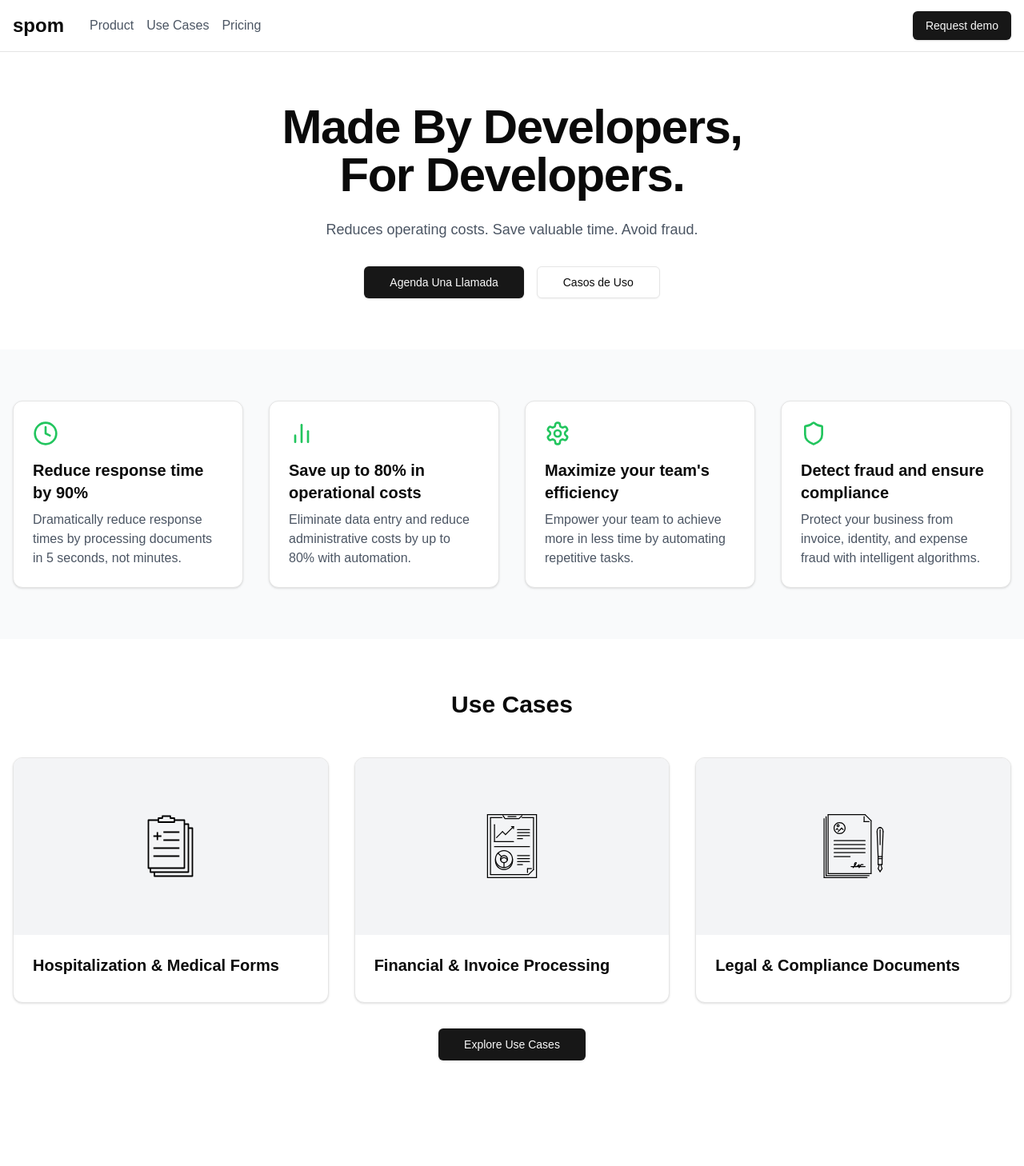
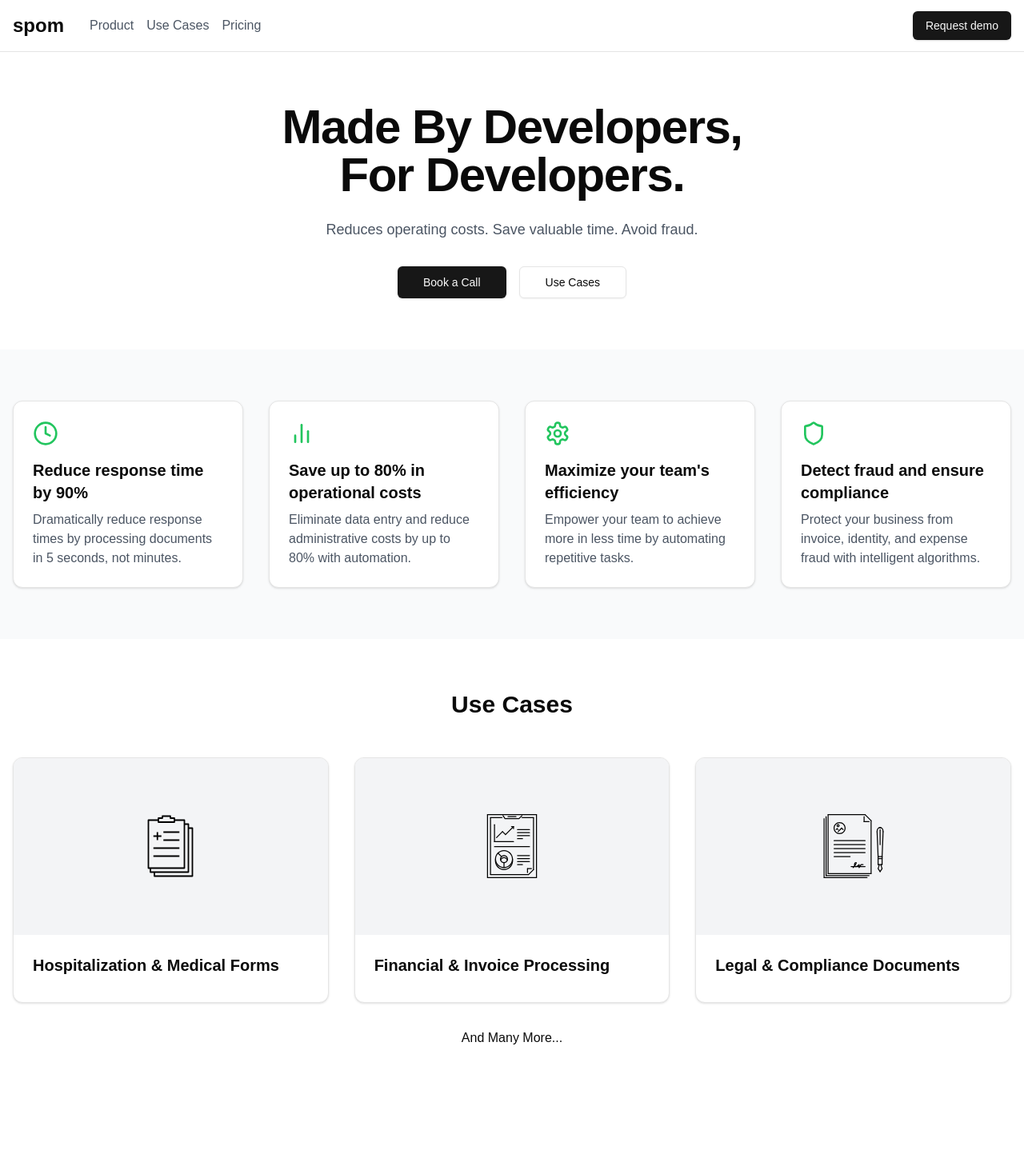
Before and after one commit to jschmidaguerre/OCR-Page, a Next.js app: page / in a window 1280 px wide. Shown: the top 1458 px of the page at 80% size. Built offline with nearby package versions, Linux system fonts and the light colour scheme.

Commit message:
calendly integration

```diff
--- a/package.json
+++ b/package.json
@@ -16,6 +16,7 @@
     "lucide-react": "^0.471.0",
     "next": "15.1.4",
     "react": "^19.0.0",
+    "react-calendly": "^4.3.1",
     "react-dom": "^19.0.0",
     "tailwind-merge": "^2.6.0",
     "tailwindcss-animate": "^1.0.7"
--- /dev/null
+++ b/src/app/booking/page.tsx
@@ -0,0 +1,31 @@
+"use client"
+
+import Navigation from '@/components/Navigation'
+import ReclaimSection from '@/components/ReclaimSection'
+import { InlineWidget } from 'react-calendly'
+
+export default function BookingPage() {
+  return (
+    <main >
+    <Navigation/>
+    <div className="container mx-auto px-4 py-16">
+      <div className="mb-12 text-center">
+        <h1 className="mb-4 text-4xl font-bold">Book a Demo</h1>
+        <p className="mx-auto max-w-2xl text-lg text-gray-600">
+          Schedule a 30-minute meeting at your convenience.
+        </p>
+      </div>
+
+      {/* Calendly embed */}
+      <div className="mx-auto max-w-3xl">
+        <InlineWidget
+          url="https://calendly.com/juanseaguerre/30min"
+          styles={{ height: '700px' }}
+        />
+      </div>
+    </div>
+    <ReclaimSection/>
+    </main>
+
+  )
+}
--- a/src/components/HeroSection.tsx
+++ b/src/components/HeroSection.tsx
@@ -1,23 +1,33 @@
+import Link from 'next/link'
 import { Button } from '@/components/ui/button'
 
 export default function HeroSection() {
   return (
     <section className="container mx-auto px-4 py-16 text-center">
+
       <h1 className="mb-6 text-4xl font-bold tracking-tight sm:text-5xl md:text-6xl">
         Made By Developers,
         <span className="block">For Developers.</span>
       </h1>
+
       <p className="mx-auto mb-8 max-w-2xl text-lg text-gray-600">
         Reduces operating costs. Save valuable time. Avoid fraud.
       </p>
+
       <div className="flex flex-col items-center justify-center gap-4 sm:flex-row">
-        <Button size="lg" className="w-full sm:w-auto">
-          Agenda Una Llamada
-        </Button>
-        <Button size="lg" variant="outline" className="w-full sm:w-auto">
-          Casos de Uso
-        </Button>
+        <Link href="/booking">
+          <Button size="lg" className="w-full sm:w-auto">
+            Book a Call
+          </Button>
+        </Link>
+
+        <Link href="#usecases">
+            <Button size="lg" variant="outline" className="w-full sm:w-auto">
+            Use Cases
+            </Button>
+        </Link>
       </div>
+
     </section>
   )
 }
--- a/src/components/Navigation.tsx
+++ b/src/components/Navigation.tsx
@@ -1,4 +1,5 @@
 import { Button } from '@/components/ui/button'
+import Link from 'next/link'
 
 export default function Navigation() {
   return (
@@ -13,8 +14,9 @@ export default function Navigation() {
           </div>
         </div>
         <div className="ml-auto flex items-center space-x-4">
-
-          <Button>Request demo</Button>
+          <Link href="/booking">
+            <Button>Request demo</Button>
+          </Link>
         </div>
       </nav>
     </header>
--- a/src/components/ReclaimSection.tsx
+++ b/src/components/ReclaimSection.tsx
@@ -1,4 +1,5 @@
 import { Button } from '@/components/ui/button'
+import Link from 'next/link'
 
 export default function ReclaimSection() {
   return (
@@ -17,9 +18,11 @@ export default function ReclaimSection() {
             No more time-wasted on data entry.
           </p>
           <div className="flex flex-col items-center justify-center gap-4 sm:flex-row">
-            <Button size="lg" variant="secondary">
-              Book a demo
-            </Button>
+            <Link href="/booking">
+                <Button size="lg" variant="secondary">
+                Book a demo
+                </Button>
+            </Link>
             <Button
               size="lg"
               variant="outline"
--- a/src/components/UseCases.tsx
+++ b/src/components/UseCases.tsx
@@ -54,9 +54,10 @@ export default function UseCases() {
           </div>
         </Card>
       </div>
-      <div className="mt-8 text-center">
-        <Button size="lg">Explore Use Cases</Button>
-      </div>
+      <div className="text-center my-8">
+        <h3>And Many More...</h3>
+    </div>
+
     </section>
   )
 }
```
Also changed, not shown: 1 other file (tests, documents, lock files or other folders).
